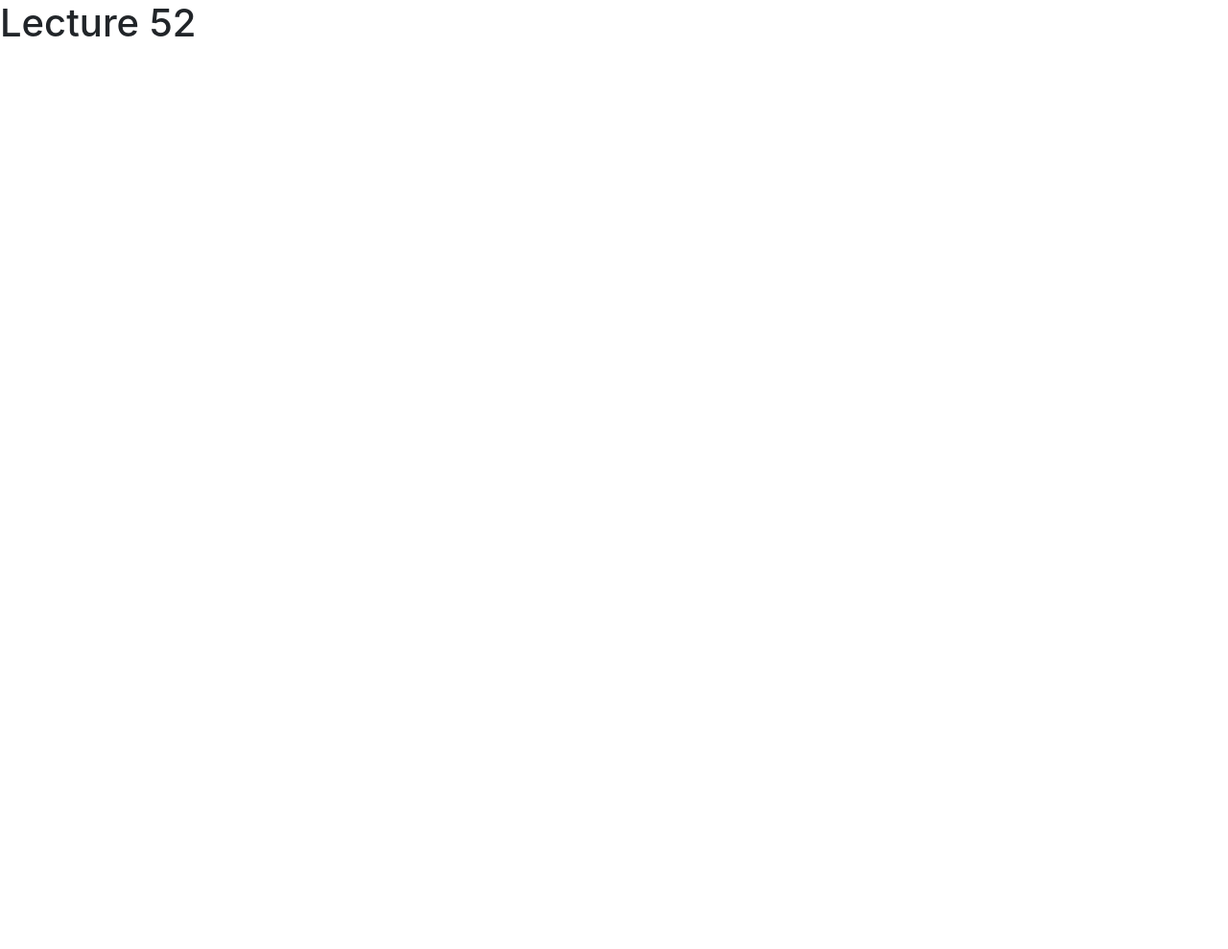
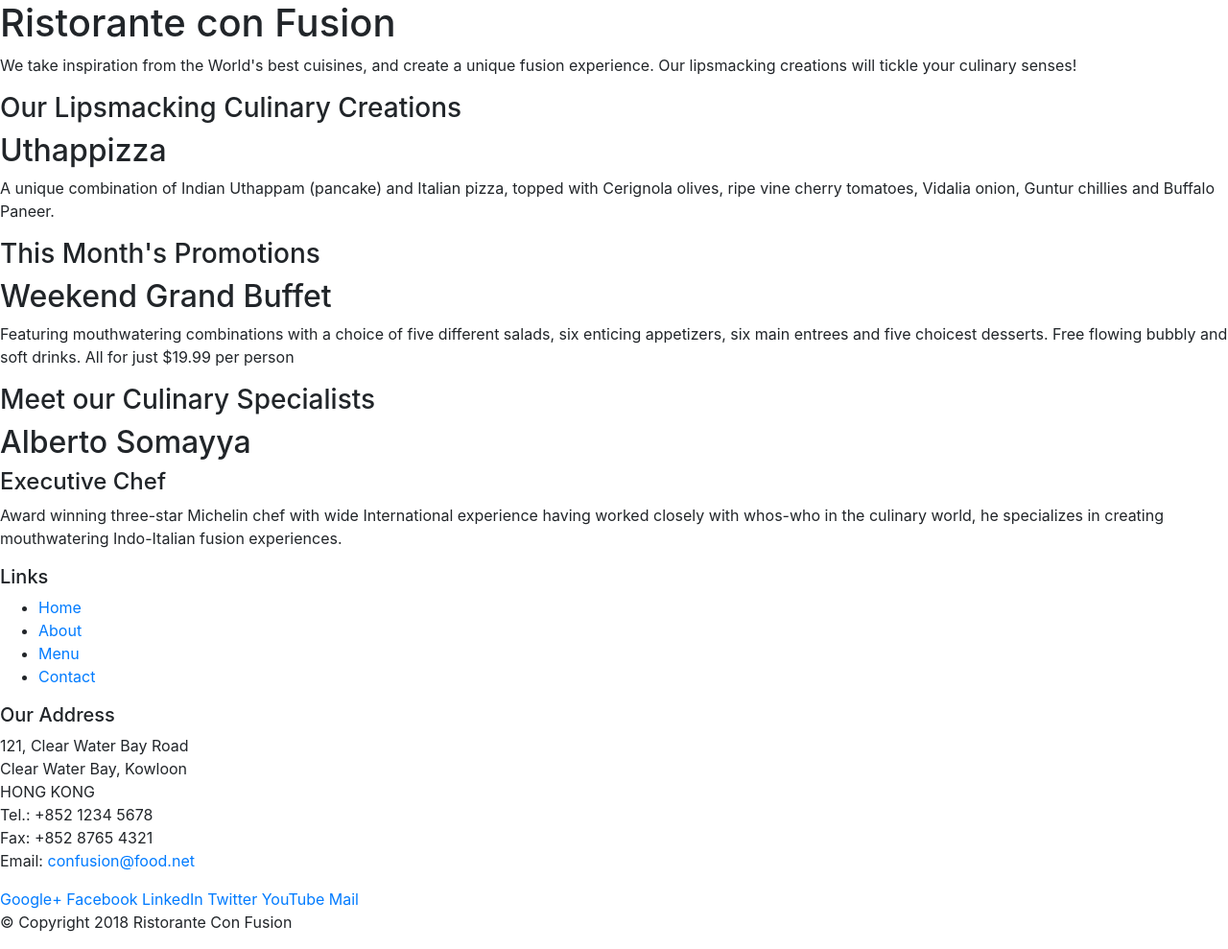
Before and after one commit to samridhsharma/git-test, a website: page index.html in a window 1280 px wide. Shown: the whole page at 96% size. Before the commit the page ends 800 px from the top, so only its background shows below. Drawn offline with nearby package versions, Linux system fonts and the light colour scheme.

Commit message:
little bit change in index.html

```diff
--- a/index.html
+++ b/index.html
@@ -1,5 +1,6 @@
-<!doctype html>
+<!DOCTYPE html>
 <html lang="en">
+
     <!-- Required meta tags always come first -->
     <meta charset="utf-8">
     <meta name="viewport" content="width=device-width, initial-scale=1, shrink-to-fit=no">
@@ -7,8 +8,101 @@
 
     <!-- Bootstrap CSS -->
     <link rel="stylesheet" href="node_modules/bootstrap/dist/css/bootstrap.min.css">
+<head>
+    <title>Ristorante Con Fusion</title>
+</head>
+
 <body>
-  <h1>Lecture 52</h1>
+
+    <header>
+        <div>
+            <div>
+                <div>
+                    <h1>Ristorante con Fusion</h1>
+                    <p>We take inspiration from the World's best cuisines, and create a unique fusion experience. Our lipsmacking creations will tickle your culinary senses!</p>
+                </div>
+                <div>
+                </div>
+            </div>
+        </div>
+    </header>
+
+    <div>
+        <div>
+            <div>
+                <h3>Our Lipsmacking Culinary Creations</h3>
+            </div>
+            <div>
+                <h2>Uthappizza</h2>
+                <p>A unique combination of Indian Uthappam (pancake) and Italian pizza, topped with Cerignola olives, ripe vine cherry tomatoes, Vidalia onion, Guntur chillies and Buffalo Paneer.</p>
+            </div>
+        </div>
+
+
+        <div>
+            <div>
+                <h3>This Month's Promotions</h3>
+            </div>
+            <div>
+                <h2>Weekend Grand Buffet</h2>
+                <p>Featuring mouthwatering combinations with a choice of five different salads, six enticing appetizers, six main entrees and five choicest desserts. Free flowing bubbly and soft drinks. All for just $19.99 per person </p>
+            </div>
+        </div>
+
+        <div>
+            <div>
+                <h3>Meet our Culinary Specialists</h3>
+            </div>
+            <div>
+                <h2>Alberto Somayya</h2>
+                <h4>Executive Chef</h4>
+                <p>Award winning three-star Michelin chef with wide International experience having worked closely with whos-who in the culinary world, he specializes in creating mouthwatering Indo-Italian fusion experiences. </p>
+            </div>
+        </div>
+    </div>
+
+    <footer>
+        <div>
+            <div>
+                <div>
+                    <h5>Links</h5>
+                    <ul>
+                        <li><a href="#">Home</a></li>
+                        <li><a href="#">About</a></li>
+                        <li><a href="#">Menu</a></li>
+                        <li><a href="#">Contact</a></li>
+                    </ul>
+                </div>
+                <div>
+                    <h5>Our Address</h5>
+                    <address>
+		              121, Clear Water Bay Road<br>
+		              Clear Water Bay, Kowloon<br>
+		              HONG KONG<br>
+		              Tel.: +852 1234 5678<br>
+		              Fax: +852 8765 4321<br>
+		              Email: <a href="mailto:confusion@food.net">confusion@food.net</a>
+		           </address>
+                </div>
+                <div>
+                    <div>
+                        <a href="http://google.com/+">Google+</a>
+                        <a href="http://www.facebook.com/profile.php?id=">Facebook</a>
+                        <a href="http://www.linkedin.com/in/">LinkedIn</a>
+                        <a href="http://twitter.com/">Twitter</a>
+                        <a href="http://youtube.com/">YouTube</a>
+                        <a href="mailto:">Mail</a>
+                    </div>
+                </div>
+           </div>
+           <div>
+                <div>
+                    <p>© Copyright 2018 Ristorante Con Fusion</p>
+                </div>
+           </div>
+        </div>
+    </footer>
+
 </body>
  <!-- jQuery first, then Popper.js, then Bootstrap JS. -->
  <script src="node_modules/jquery/dist/jquery.slim.min.js"></script>
```
